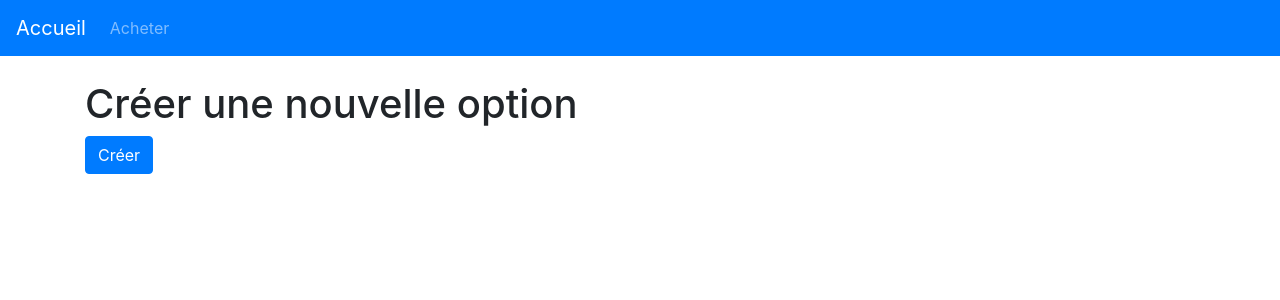
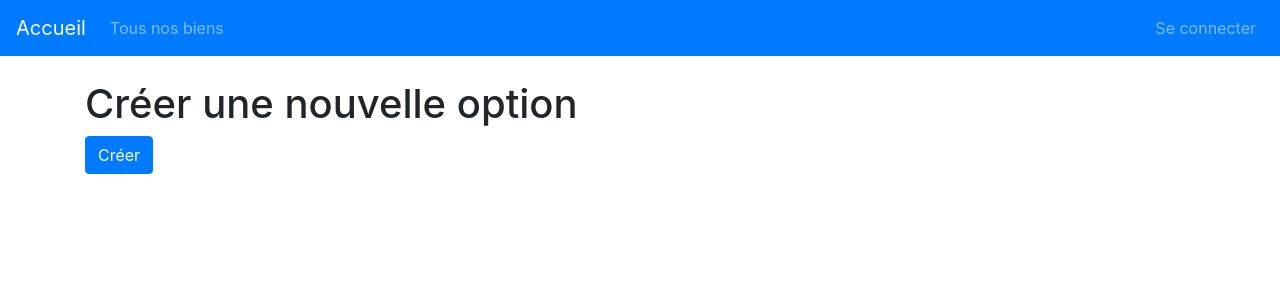
Before and after one commit to Aranfumay/FormationGrafikart, a Symfony app: template templates/admin/option/new.html.twig in a window 1280 px wide. Shown: the top 300 px of the page. Run offline with Twig, Linux system fonts and the light colour scheme; the template is opened without the code that fills it, so the values that code supplies are empty; some libraries are stand-ins or nearby versions.

Commit message:
feat: Ajout des images sur la page d'accueil, correction de bugs sur la suppression des options, ajout d'éléments dans la navigation bar ainsi qu'un onglet pour se connecter

```diff
--- a/src/Controller/HomeController.php
+++ b/src/Controller/HomeController.php
@@ -19,7 +19,8 @@ class HomeController extends AbstractController
         $properties = $repository->findLatest();
 
         return $this->render('pages/home.html.twig', [
-            'properties' => $properties
+            'properties' => $properties,
+            'current_menu' => 'home'
         ]);
     }
 
--- a/templates/base.html.twig
+++ b/templates/base.html.twig
@@ -18,16 +18,32 @@
             <div class="collapse navbar-collapse" id="navbarSupportedContent">
               <ul class="navbar-nav mr-auto">
                 <li class="nav-item">
-                  <a class="nav-link {% if current_menu is defined and current_menu == 'properties' %}active{% endif %}" href="{{ path('property.index') }}">Acheter</a>
+                  <a class="nav-link {% if current_menu is defined and current_menu == 'properties' %}active{% endif %}" href="{{ path('property.index') }}">Tous nos biens</a>
                 </li>
+                {% if app.user %}
+                <li class="nav-item">
+                  <a class="nav-link {% if current_menu is defined and current_menu == 'admin_properties' %}active{% endif %}" href="{{ path('admin.property.index') }}">Gestion des biens</a>
+                </li>
+                <li class="nav-item">
+                  <a class="nav-link {% if current_menu is defined and current_menu == 'admin_options' %}active{% endif %}" href="{{ path('admin.option.index') }}">Gestion des options</a>
+                </li>
+                {% endif %}
               </ul>
+
               {% if app.user %}
                 <ul class="navbar-nav">
                   <li class="nav-item">
                     <a href="{{ path('logout') }}" class="nav-link">Se déconnecter</a>
                   </li>
                 </ul>
+              {% else %}
+                <ul class="navbar-nav">
+                  <li class="nav-item">
+                    <a href="{{ path('login') }}" class="nav-link">Se connecter</a>
+                  </li>
+                </ul>
               {% endif %}
+
             </div>
         </nav>
         {% block body %}{% endblock %}
--- a/templates/pages/home.html.twig
+++ b/templates/pages/home.html.twig
@@ -18,6 +18,11 @@
         {% for property in properties %}
         <div class="col-3">
             <div class="card">
+                {% if property.filename %}
+                    <img src="{{ vich_uploader_asset(property, 'imageFile') }}" alt="card-img-top" style="width: 100%; height:auto;">
+                {% else %}
+                    <img src="/images/properties/empty.png" alt="card-img-top" style="width: 100%; height:auto;">
+                {% endif %}
                 <div class="card-body">
                     <h5 class="title">
                         <a href="{{ path('property.show', {id: property.id, slug: property.slug}) }}">{{ property.title }}</a>
```
Also changed, not shown: src/Controller/Admin/AdminOptionController.php (+22 -7 lines), src/Controller/Admin/AdminPropertyController.php (+6 -1 lines), templates/property/show.html.twig (+14 -1 lines).
